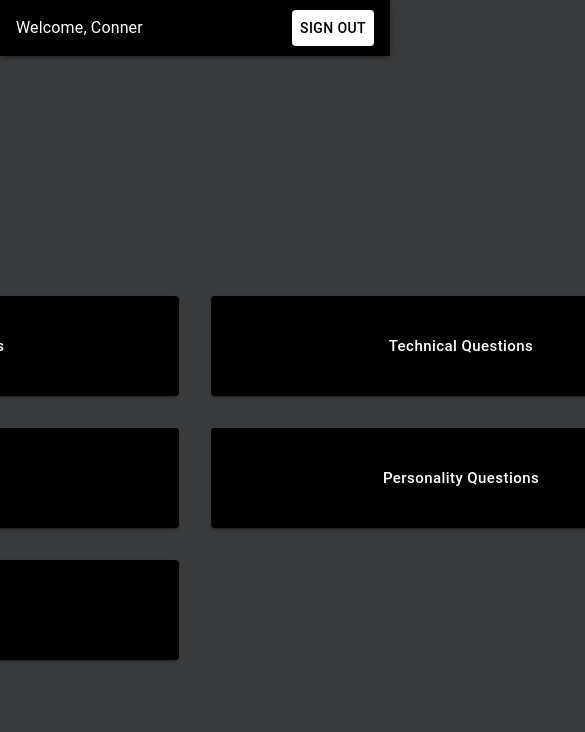
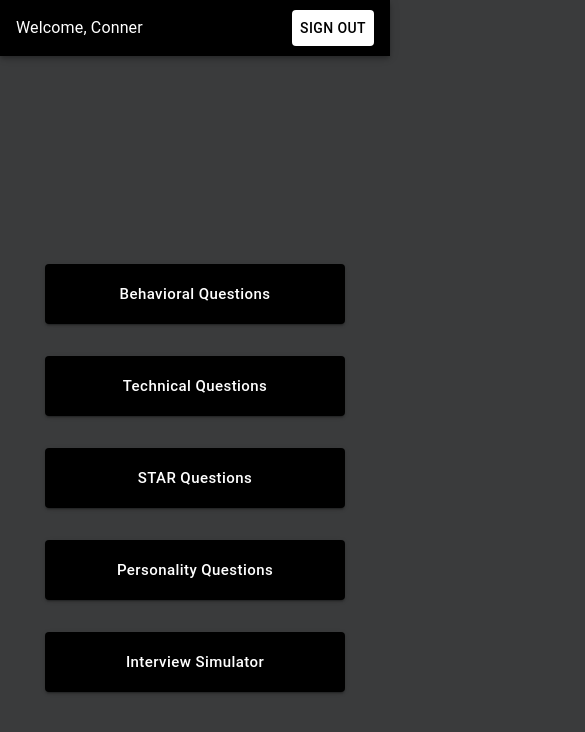
Before and after one commit to connerA-613/data-dive, a Next.js app: page /landing in a window 390 px wide. Shown: the top 732 px of the page, 585 px wide, since content can reach past the window. Built offline with nearby package versions, Linux system fonts and the light colour scheme.

Commit message:
Responsiveness update
- Made app more responsive on different sized devices

```diff
--- a/pages/landing.js
+++ b/pages/landing.js
@@ -7,20 +7,23 @@ function HomePage() {
   return (
     <>
       <Header></Header>
-      <div
-        style={{
+      <Box
+        sx={{
           display: "flex",
           justifyContent: "center",
           alignItems: "center",
           height: "100vh",
+          padding: "16px",
         }}
       >
-        <div
-          style={{
-            display: "grid",
-            gridTemplateColumns: "repeat(2, 1fr)",
-            gridTemplateRows: "repeat(2, 1fr)",
+        <Box
+          sx={{
+            display: "flex",
+            flexDirection: "column",
+            alignItems: "center",
             gap: "16px",
+            width: "100%",
+            maxWidth: "1200px",
           }}
         >
           <Link href="/Q&A?type=Behavioral">
@@ -74,8 +77,8 @@ function HomePage() {
               Interview Simulator
             </Button>
           </Link>
-        </div>
-      </div>
+        </Box>
+      </Box>
     </>
   );
 }
--- a/styles/styles.js
+++ b/styles/styles.js
@@ -2,12 +2,22 @@ const styles = {
   navButtons: {
     width: "500px",
     height: "100px",
+    minWidth: "300px",
+    maxWidth: "500px",
     margin: "8px",
     backgroundColor: "black",
     textTransform: "none",
     "&:hover": {
       backgroundColor: "white",
       color: "black",
+    },
+    "@media (max-width: 800px)": {
+      width: "75%",
+      height: "80px",
+    },
+    "@media (max-width: 400px)": {
+      width: "50%",
+      height: "60px",
     },
   },
   signOut: {
```
Also changed, not shown: components/sidebar.js (+41 -6 lines), pages/Q&A.js (+15 -10 lines).
